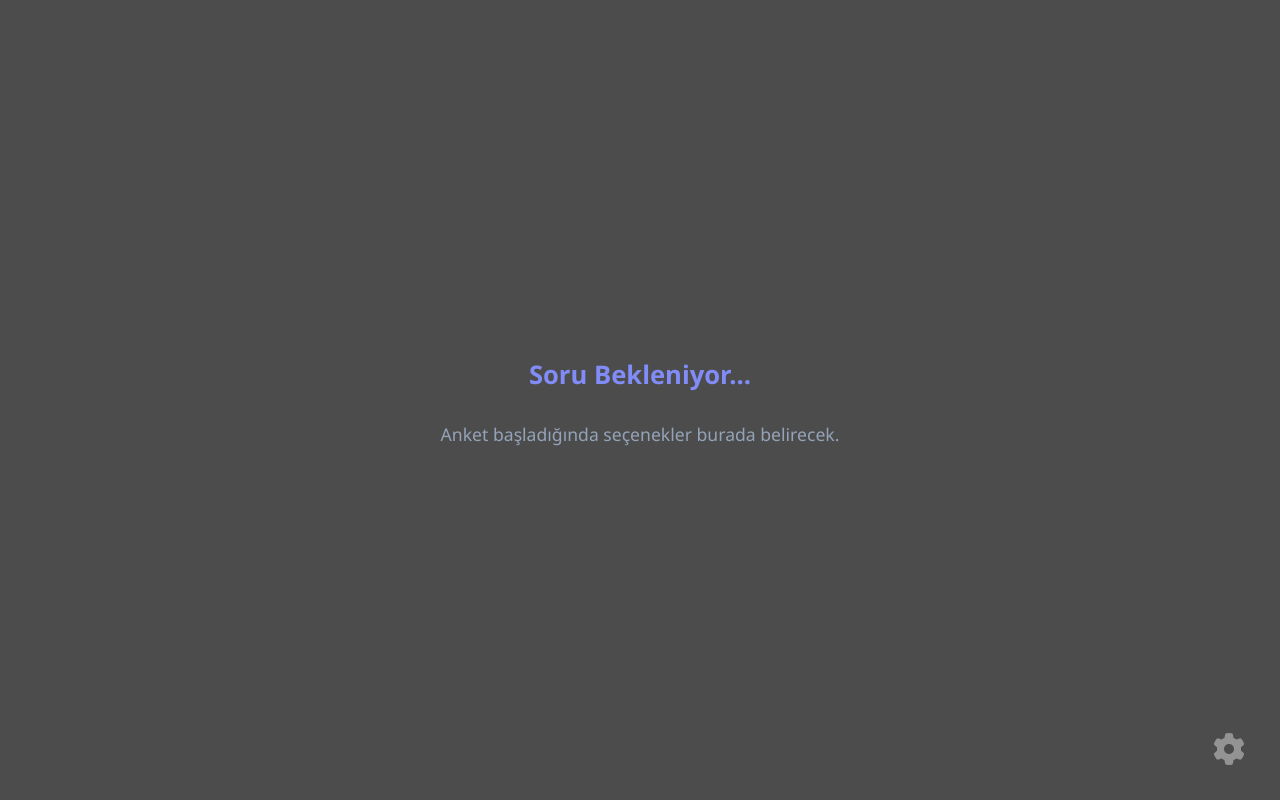
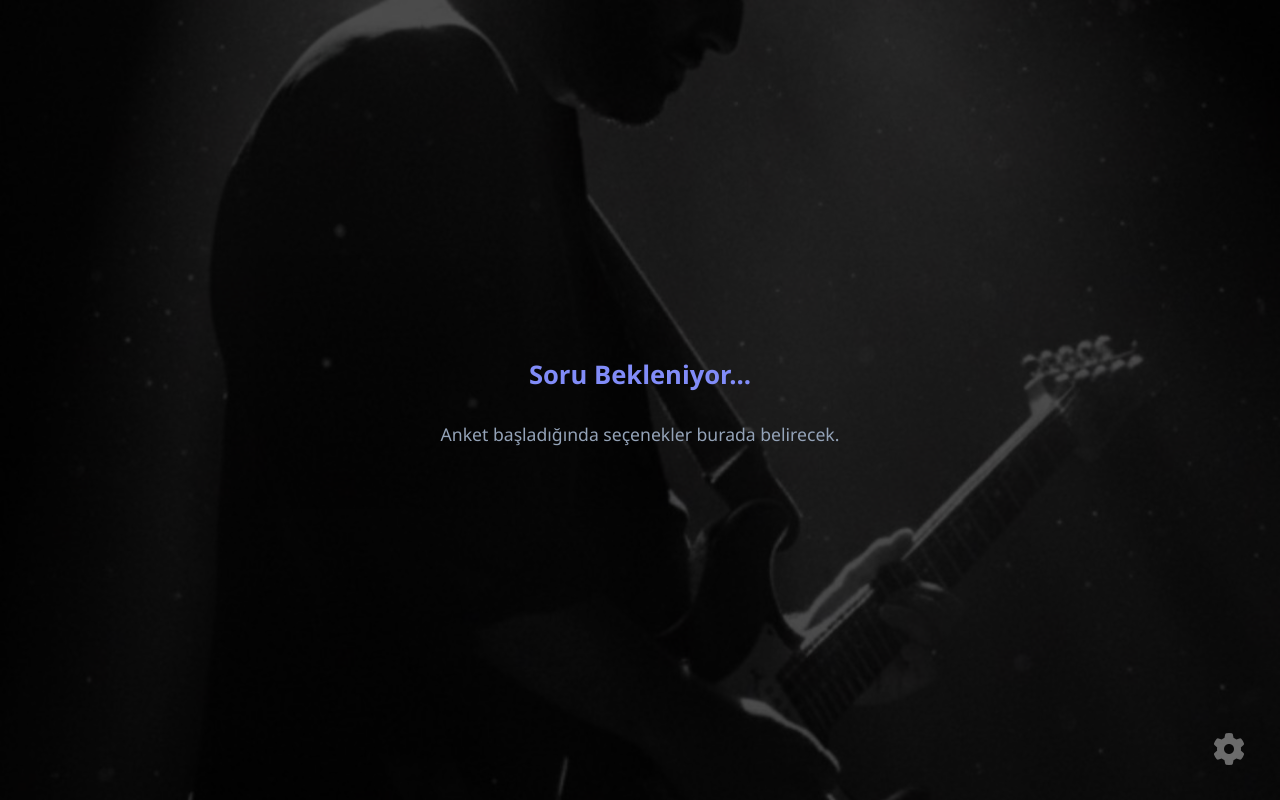
Before and after one commit to melihgayretli-collab/Hizli-anket, a website: page index.html in a window 1280 px wide. Drawn offline with nearby package versions, Linux system fonts and the light colour scheme; no server answers.

Commit message:
Update index.html

```diff
--- a/index.html
+++ b/index.html
@@ -17,7 +17,7 @@
             text-align: center;
             margin: 0;
             /* ARKA PLAN RESMİ AYARLARI */
-            background-image: url('image_17.png'); /* Bu dosyanın klasörde olması gerekir */
+            background-image: url('IMG-20251109-WA0000.jpg'); /* Bu dosyanın klasörde olması gerekir */
             background-size: cover; /* Resmi tüm ekrana yay */
             background-position: center; /* Resmi ortala */
             background-repeat: no-repeat;
```
